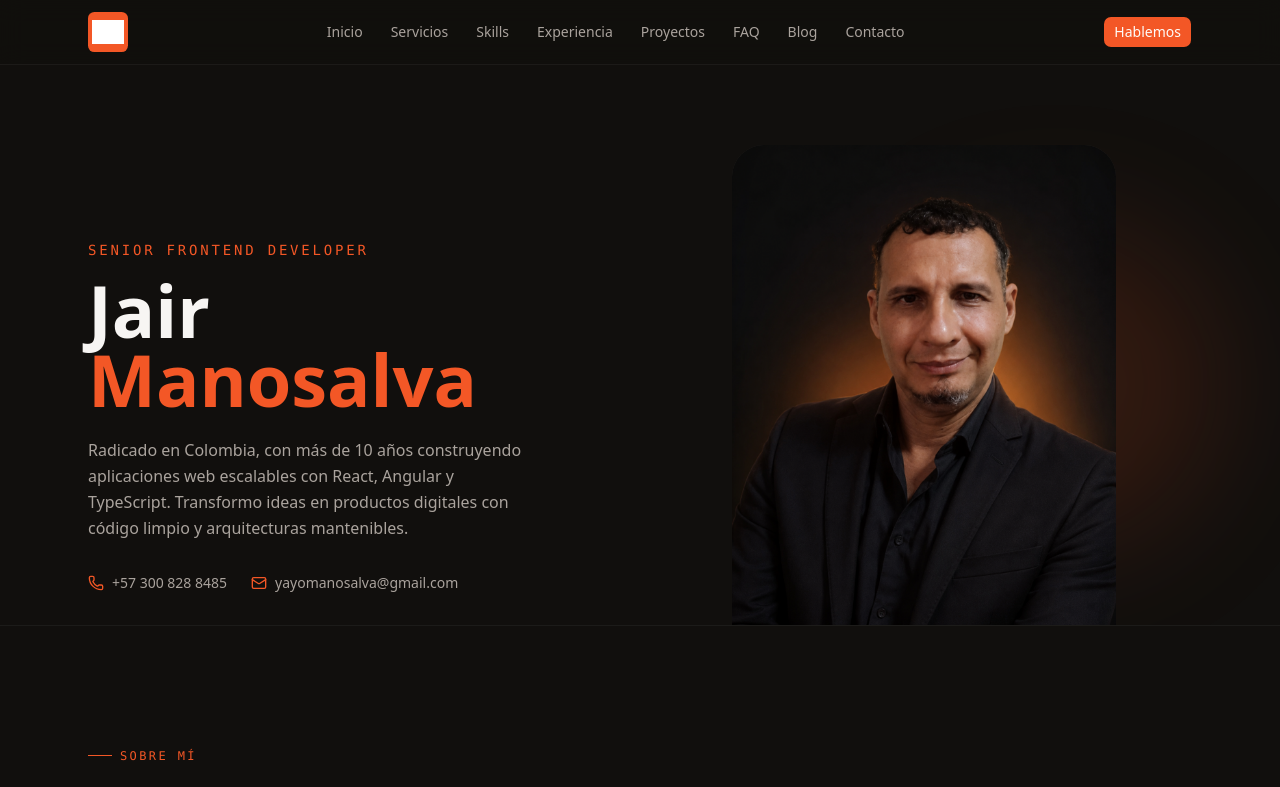
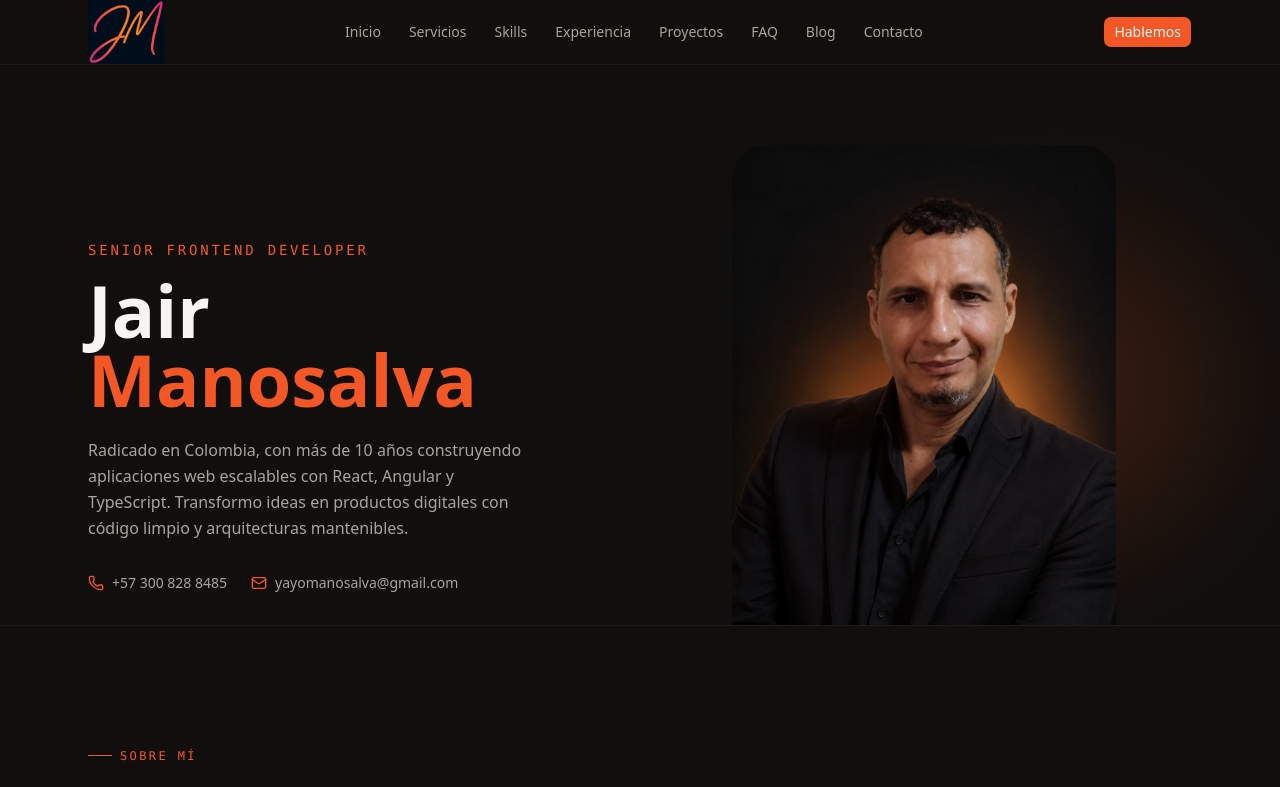
Before and after one commit to yayomanosalva/jairmanosalva-portfolio, a React app: page /#/ in a window 1280 px wide. Shown: the top 787 px of the page. Built offline with nearby package versions, Linux system fonts and the light colour scheme; the HTML template or start-up script is replaced by a standard one.

Commit message:
perf: change logo in header

```diff
--- a/src/features/home/site-header.tsx
+++ b/src/features/home/site-header.tsx
@@ -32,10 +32,7 @@ export function SiteHeader() {
   return (
     <header className="sticky top-0 z-50 border-b border-border/60 bg-background/80 backdrop-blur-md">
       <div className="mx-auto flex h-16 max-w-6xl items-center justify-between px-4 md:px-6">
-        <button onClick={(e) => scrollTo('inicio', e)} className="flex size-10 items-center justify-center rounded-md bg-primary" aria-label="Ir al inicio">
-          <img src="portfolio/firma.png" alt="Jair Manosalva" className="h-6 w-auto brightness-0 invert" />
-        </button>
-
+        <img src="portfolio/firma.png" alt="Jair Manosalva" className="h-16 w-auto" />
         <nav aria-label="Navegación principal" className="hidden items-center gap-1 md:flex">
           {navLinks.map((link) => (
             <button key={link.id} onClick={(e) => scrollTo(link.id, e)} className="rounded-md px-3 py-2 text-sm font-medium text-muted-foreground transition-colors hover:text-foreground">
```
Also changed, not shown: public/portfolio/firma.png.
